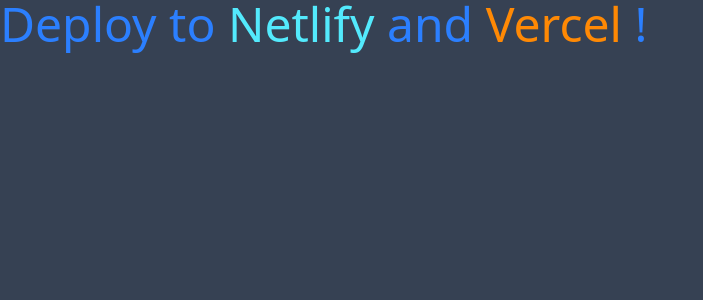
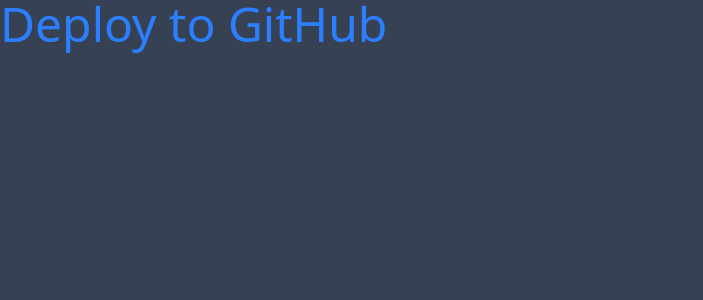
Before and after one commit to KirillStetsenko/on-track, a Vue app: page / in a window 1280 px wide. Shown: the top 300 px of the page, without its empty margins (0-703 px from the left). Built offline with nearby package versions, Linux system fonts and the light colour scheme.

Commit message:
deploy to vercel with github actions

```diff
--- a/src/App.vue
+++ b/src/App.vue
@@ -2,10 +2,7 @@
 
 <template>
   <div class="bg-gray-700 h-screen">
-    <h1 class="text-5xl text-blue-500">
-      Deploy to <span class="text-cyan-300">Netlify</span> and
-      <span class="text-orange-400"> Vercel </span>!
-    </h1>
+    <h1 class="text-5xl text-blue-500">Deploy to GitHub</h1>
   </div>
 </template>
 
```
